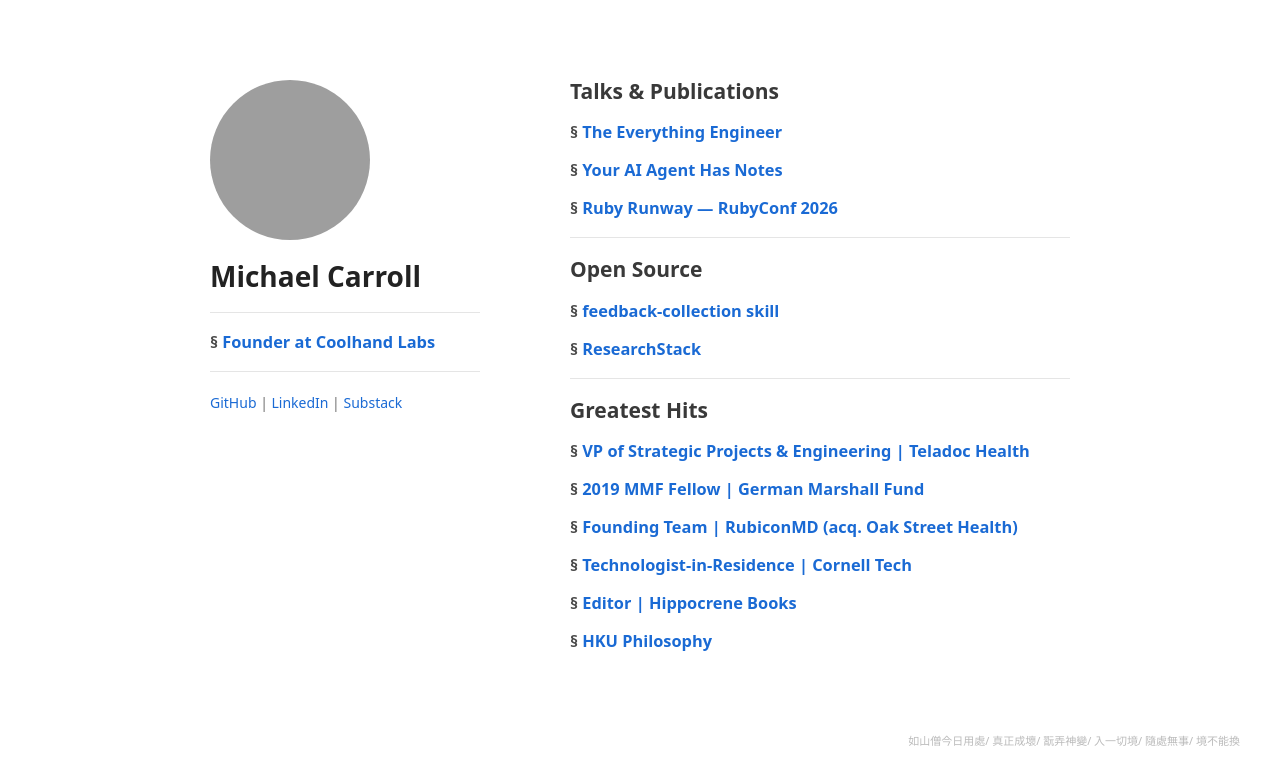
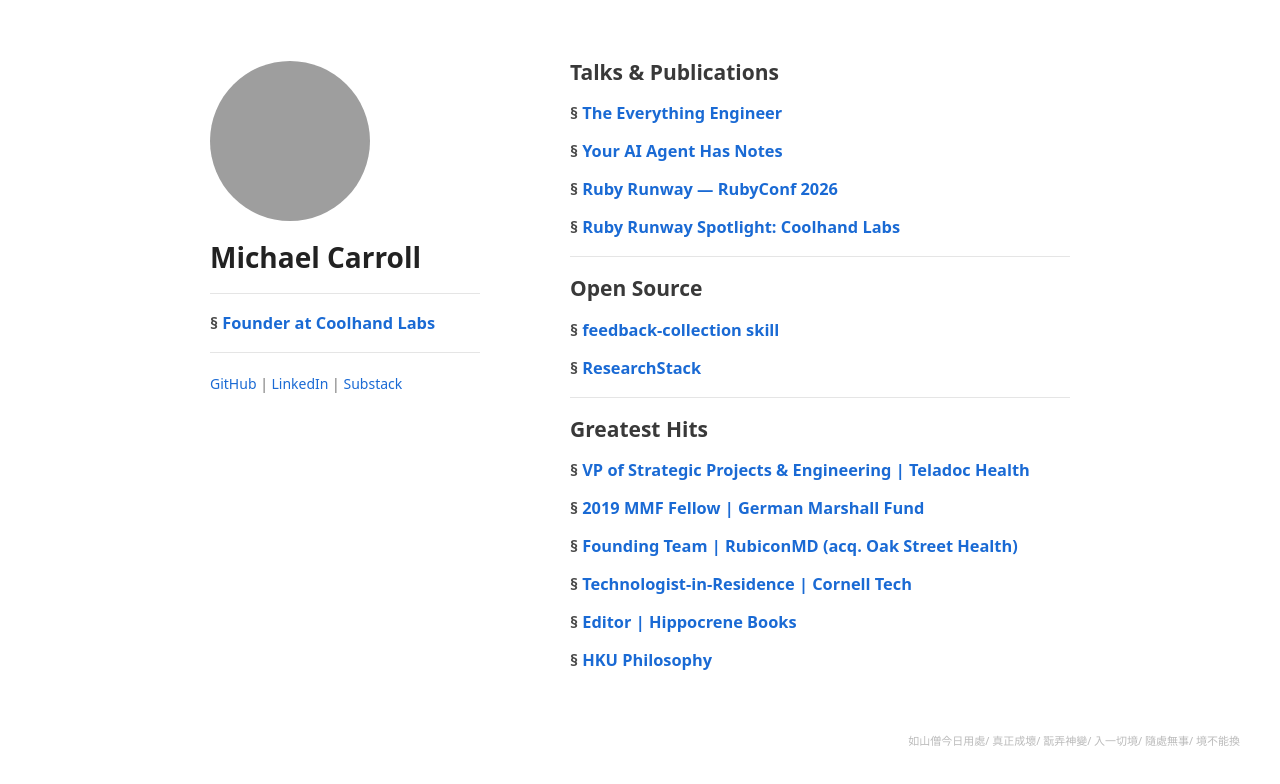
Before and after one commit to mikecarroll/mikecarroll.github.io, a plain HTML site: page index.html in a window 1280 px wide. Drawn offline with Linux system fonts and the light colour scheme; no server answers; grey boxes are pictures that could not be loaded.

Commit message:
Add Ruby Runway Spotlight news link to homepage (#12)

```diff
--- a/index.html
+++ b/index.html
@@ -44,6 +44,10 @@
 
         <h3>
           <a id="-ruby-runway-rubyconf-2026" class="anchor" href="#-ruby-runway-rubyconf-2026" aria-hidden="true"><span aria-hidden="true" class="octicon octicon-link"></span></a>§ <a href="https://coolhandlabs.com/rubyconf-2026.html">Ruby Runway — RubyConf 2026</a>
+        </h3>
+
+        <h3>
+          <a id="-ruby-runway-spotlight-coolhand-labs" class="anchor" href="#-ruby-runway-spotlight-coolhand-labs" aria-hidden="true"><span aria-hidden="true" class="octicon octicon-link"></span></a>§ <a href="https://rubycentral.org/news/ruby-runway-spotlight-coolhand-labs/">Ruby Runway Spotlight: Coolhand Labs</a>
         </h3>
         <hr>
 
```
